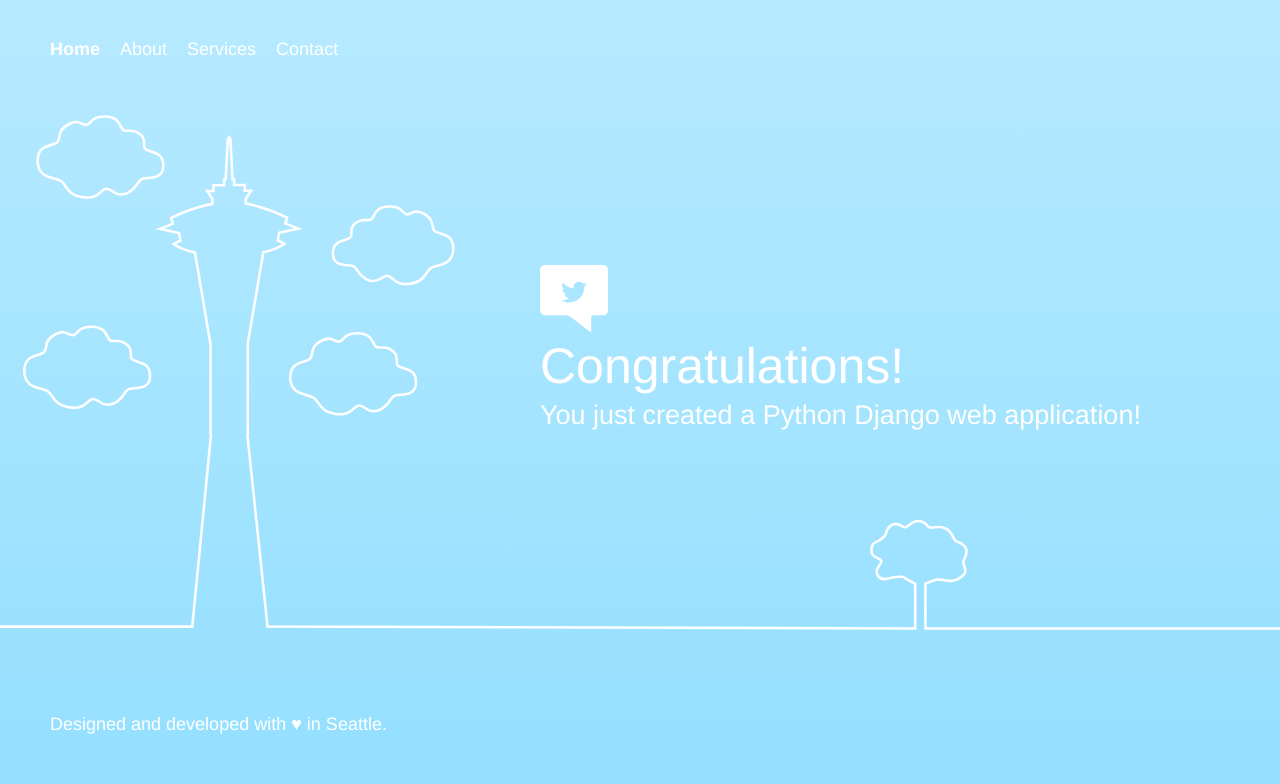
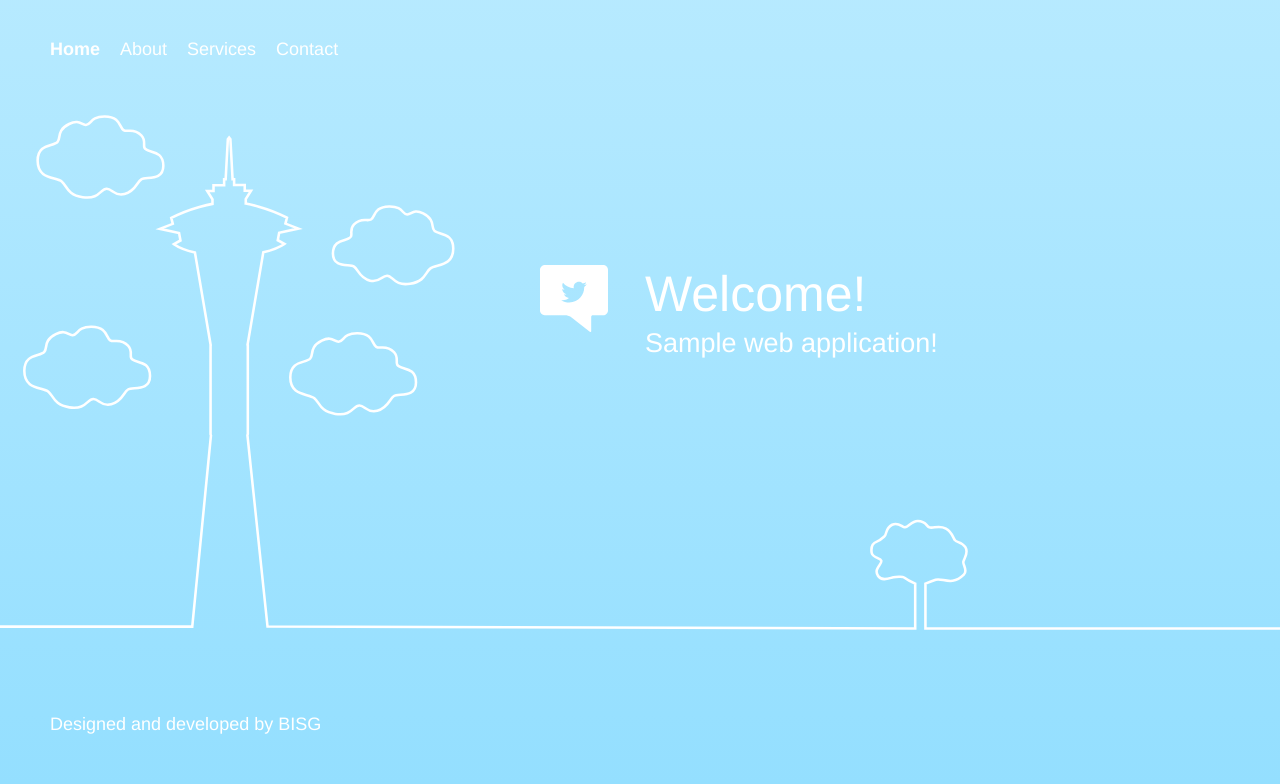
Before and after one commit to simeensheikh108/DemoPyFinal, a Django app: page / in a window 1280 px wide. Shown: the part 16-800 px from the top of the page. Run offline with Django 3.2, Linux system fonts and the light colour scheme.

Commit message:
Update index.html

```diff
--- a/helloworld/templates/index.html
+++ b/helloworld/templates/index.html
@@ -58,14 +58,14 @@
         <div class="message">
             <a class="twitter-link" href="http://twitter.com/home/?status=I%20created%20a%20project%20with%20AWS%20CodeStar!%20%23AWS%20%23AWSCodeStar%20https%3A%2F%2Faws.amazon.com%2Fcodestar"><img src="{% static "helloworld/img/tweet.svg" %}" /></a>
             <div class="text">
-                <h1>Congratulations!</h1>
-                <h2>You just created a Python Django web application!</h2>
+                <h1>Welcome!</h1>
+                <h2>Sample web application!</h2>
             </div>
         </div>
     </div>
 
     <footer>
-        <p class="footer-contents">Designed and developed with <a href="https://aws.amazon.com/careers/devtools-jobs/">♥</a> in Seattle.</p>
+        <p class="footer-contents">Designed and developed by BISG</p>
     </footer>
 
     <script src="{% static "helloworld/js/set-background.js" %}"></script>
```
